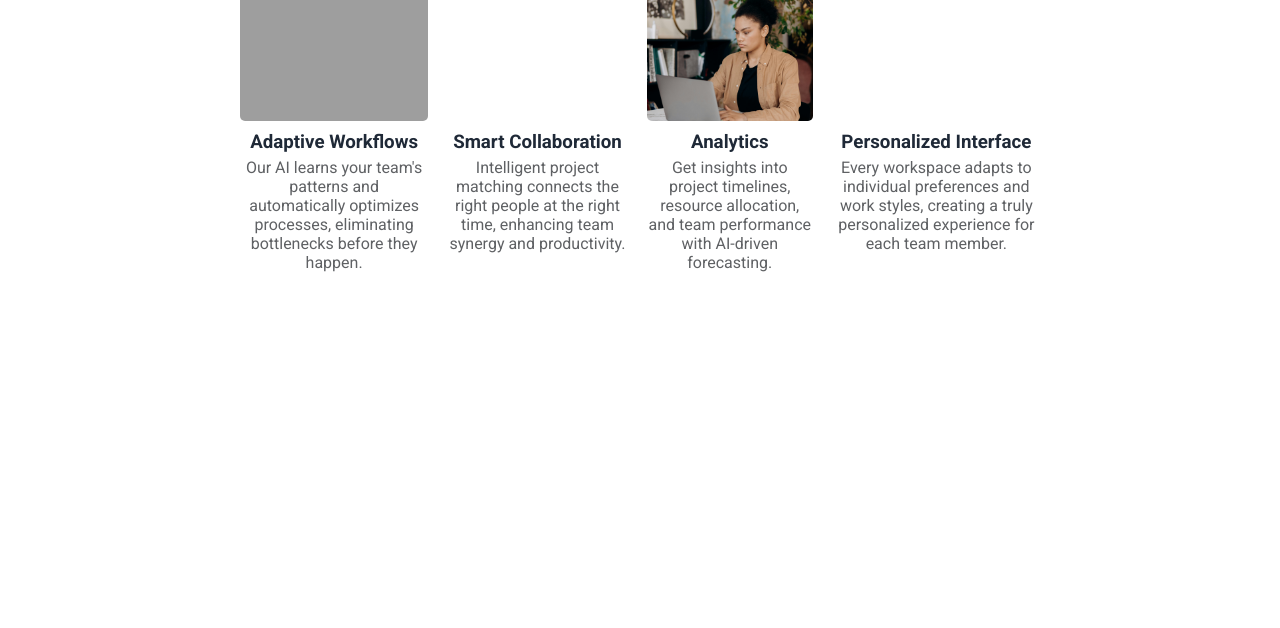
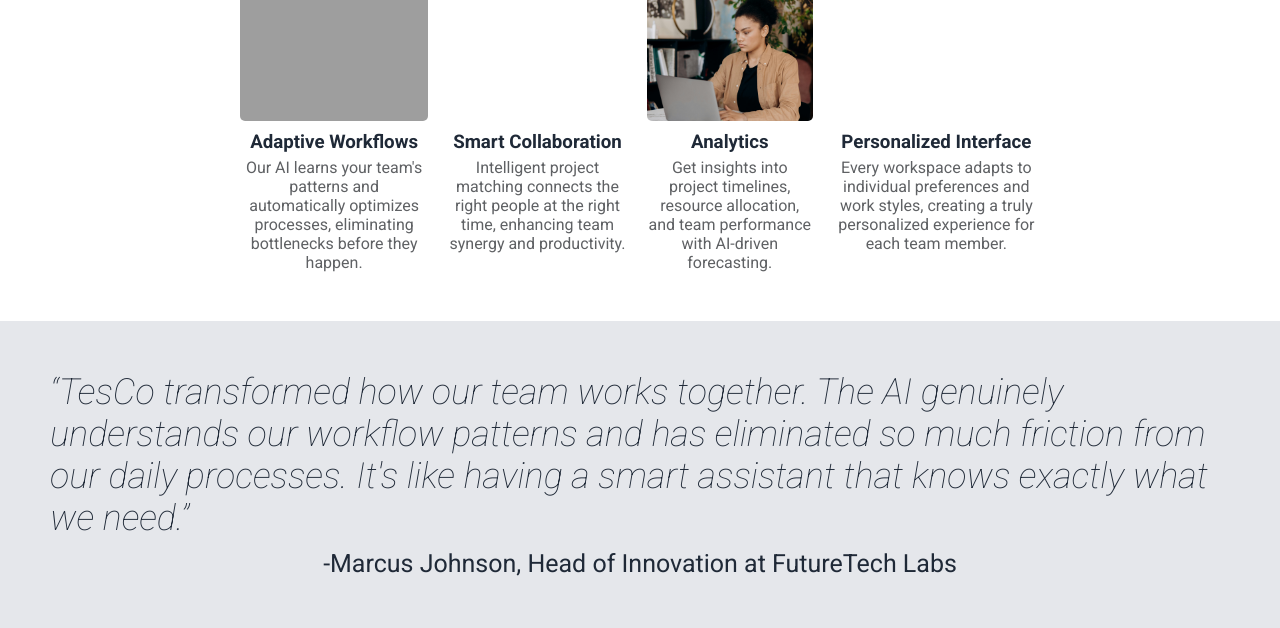
Before and after one commit to 4nana-kwame/odin-landing-page, a plain HTML site: page index.html in a window 1280 px wide. Shown: the part 591-1219 px from the top of the page. Before the commit the page ends 912 px from the top, so only its background shows below. Drawn offline with Linux system fonts and the light colour scheme; grey boxes are pictures that could not be loaded.

Commit message:
Testimony section
Added a testimony section and styles it. I also changed the about link
testimony link.

```diff
--- a/index.html
+++ b/index.html
@@ -13,7 +13,7 @@
             <nav class="hero-links">
                 <ul>
                     <li><a href="#service">Service</a></li>
-                    <li><a href="#about">About</a></li>
+                    <li><a href="#testimony">Testimony</a></li>
                     <li><a href="#contact">Contact Us</a></li>
                 </ul>
             </nav>
@@ -71,5 +71,11 @@
             </div>
         </div>
     </section>
+    <section id="testimony">
+        <p class="quote">
+            <q>TesCo transformed how our team works together. The AI genuinely understands our workflow patterns and has eliminated so much friction from our daily processes. It's like having a smart assistant that knows exactly what we need.</q>
+        </p>
+        <p class="client">-Marcus Johnson, Head of Innovation at FutureTech Labs</p>
+    </section>
 </body>
 </html>
--- a/style.css
+++ b/style.css
@@ -163,3 +163,22 @@ section {
 .card-description p {
     color: #5f6164;
 }
+
+#testimony {
+    background-color: #e5e7eb;
+    padding: 50px;
+}
+
+.quote {
+    font-size: 36px;
+    font-weight: lighter;
+    font-style: italic;
+    color: #1f2937;
+    margin-bottom: 10px;
+}
+
+.client {
+    text-align: center;
+    font-size: 25px;
+    color: #1f2937;
+}
```
